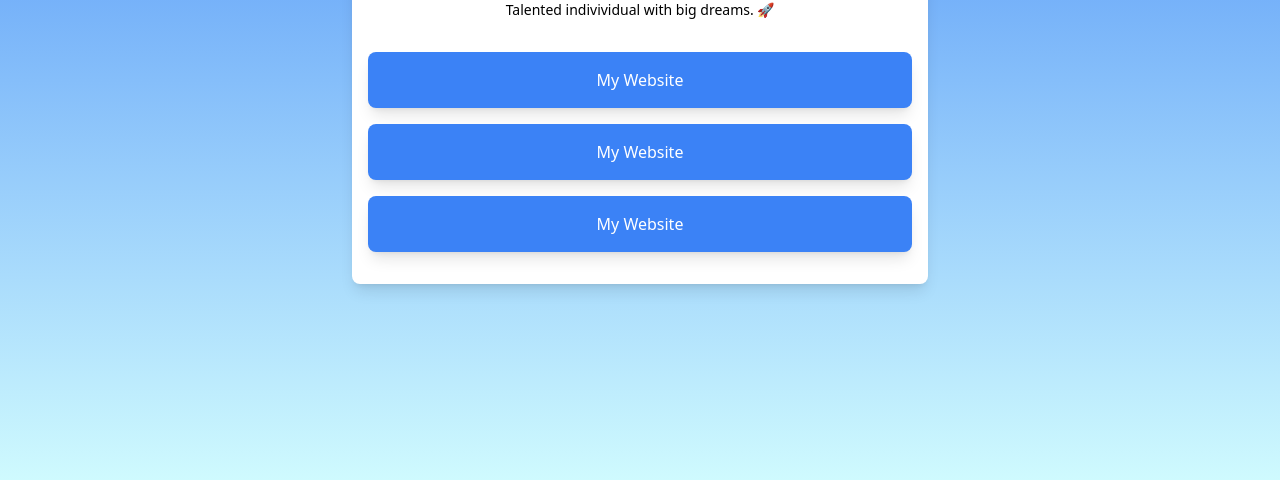
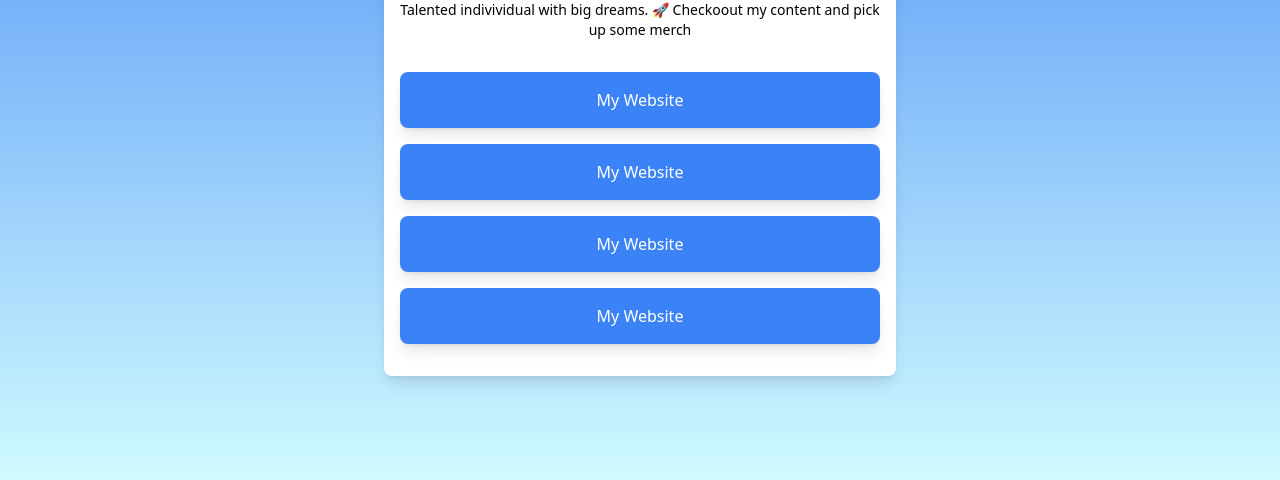
Before and after one commit to roysaucedo/diy-personal-website, a plain HTML site: page src/index.html in a window 1280 px wide. Shown: the part 320-800 px from the top of the page. Drawn offline with Linux system fonts and the light colour scheme.

Commit message:
first phase

```diff
--- a/src/index.html
+++ b/src/index.html
@@ -8,7 +8,7 @@
 </head>
 <body>
   <div class="flex justify-center p-6 bg-gradient-to-t from-cyan-100 to-blue-500 w-full h-full min-h-screen">
-    <div class="bg-white rounded-lg p-4 text-center w-full max-w-xl shadow-lg h-full">
+    <div class="bg-white rounded-lg p-4 text-center w-full max-w-lg shadow-lg h-full">
       <img id="profile-img" class="w-48 h-48 mx-auto my-6 rounded-full border-4 border-gray-100" src="" alt="Profile Image">
       <h1 id="title" class="text-2xl font-semibold mb-2"></h1>
       <p id="summary" class="text-sm mb-8"></p>
@@ -17,5 +17,6 @@
     </div>
   </div>
   <script src="site-content.js"></script>
+
 </body>
 </html>
--- a/src/site-content.json
+++ b/src/site-content.json
@@ -1,8 +1,12 @@
 {
     "img": "/src/img/profile-img.PNG",
     "title": "DIY Personal Website",
-    "summary": "Talented indivividual with big dreams. 🚀",
+    "summary": "Talented indivividual with big dreams. 🚀 Checkoout my content and pick up some merch",
     "links": [
+        {
+            "title": "My Website",
+            "url": "https://www.example.com"
+        },
         {
             "title": "My Website",
             "url": "https://www.example.com"
```
Also changed, not shown: dist/output.css, src/site-content.js (line endings or trailing spaces).
